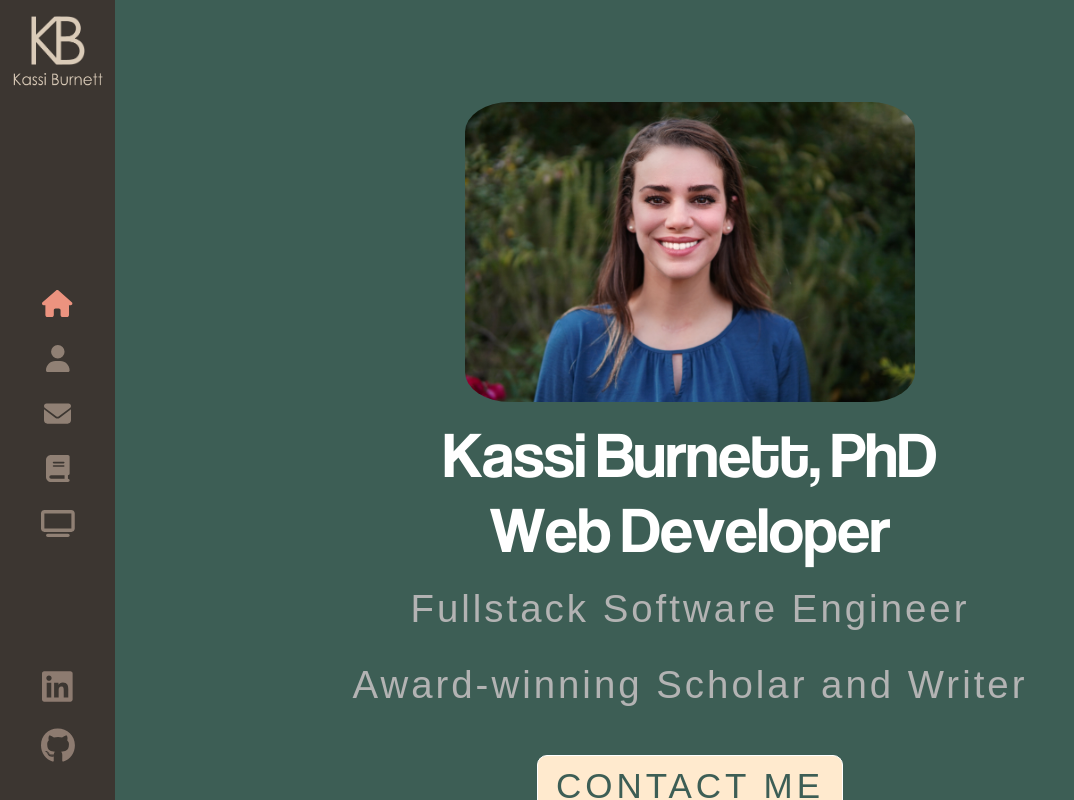
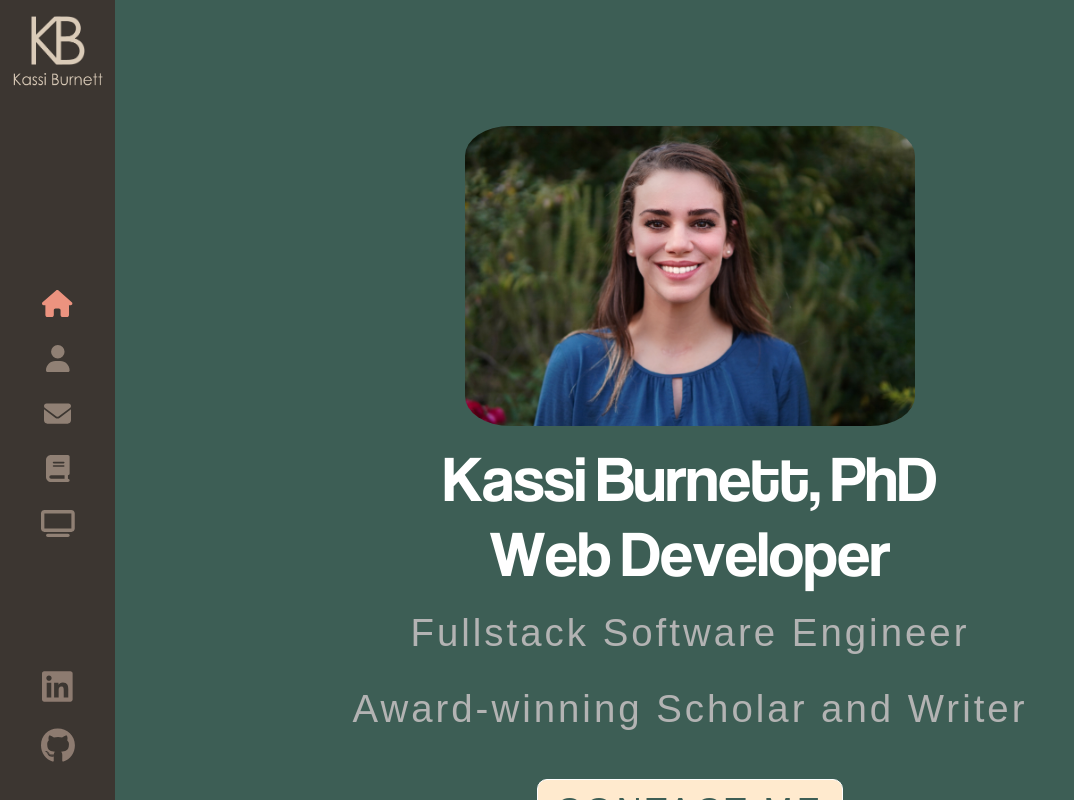
Before and after one commit to ErdbeerenindenBergen/ErdbeerenindenBergen.github.io, a React (Create React App) app in the folder my-app/: page /#/ in a window 1280 px wide. Shown: the whole page, without its empty margins (0-1074 px from the left). Built offline with nearby package versions, Linux system fonts and the light colour scheme.

Commit message:
adjusting top margin of homepage

```diff
--- a/my-app/src/components/Home/homeIndex.scss
+++ b/my-app/src/components/Home/homeIndex.scss
@@ -2,7 +2,7 @@
   .text-zone {
     position: center;
     text-align: center;
-    margin: 40px 0 0 100px;
+    margin: 5% 0 0 100px;
     // top: 50%;
     max-height: 90%;
   }
```
